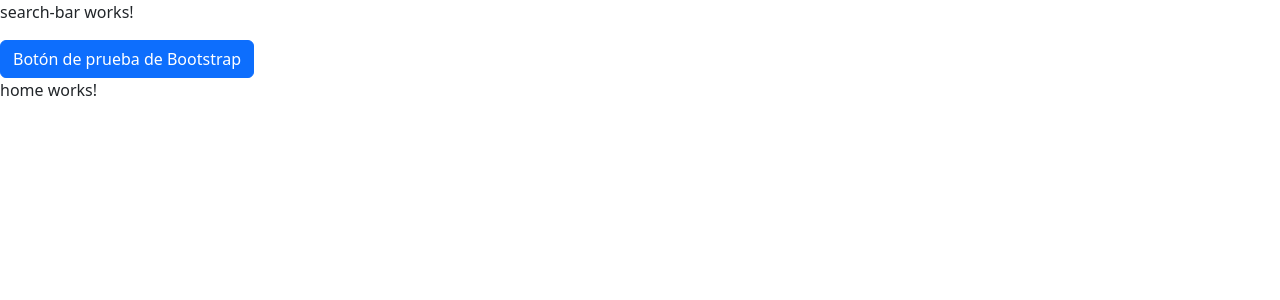
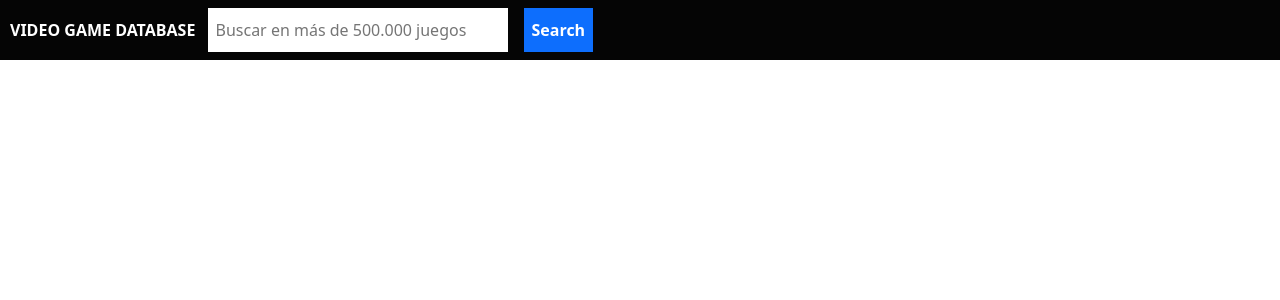
Before and after one commit to ferluchin/free-to-game-angular, an Angular app: page / in a window 1280 px wide. Shown: the top 300 px of the page. Built offline with nearby package versions, Linux system fonts and the light colour scheme.

Commit message:
updated search-bar.component

```diff
--- a/src/app/components/search-bar/search-bar.component.html
+++ b/src/app/components/search-bar/search-bar.component.html
@@ -1 +1,8 @@
-<p>search-bar works!</p>
+<div class="search-container d-flex align-items-center position-fixed w-100">
+  <form class="search-form w-100 mx-auto" #form="ngForm" (ngSubmit)="onSubmit(form)">
+    <span class="logo text-decoration-none fw-bold cursor-pointer" routerLink="/"> VIDEO GAME DATABASE </span>
+    <input class="search-input border-0 outline-0 px-2 mx-2" name="search" ngModel
+      placeholder="Buscar en más de 500.000 juegos" />
+    <button class="search-button border-0 outline-0 px-2 mx-2 fw-bold bg-primary text-white">Search</button>
+  </form>
+</div>
--- a/src/app/components/search-bar/search-bar.component.scss
+++ b/src/app/components/search-bar/search-bar.component.scss
@@ -0,0 +1,38 @@
+.search-container {
+  width: 100%;
+  height: 60px;
+  background-color: #050505;
+  z-index: 4;
+}
+
+.logo {
+  margin-left: 10px;
+  color: #fff;
+  font-weight: 700;
+  cursor: pointer;
+  text-decoration: none;
+}
+
+.search-input {
+  margin-left: 10px;
+  padding: 10px;
+  width: 300px;
+}
+
+.search-button {
+  border: none;
+  outline: none;
+  background: #3f51b5;
+  padding: 10px;
+  border-left: 1px solid rgba(0, 0, 0, 0.3);
+  color: #fff;
+  font-weight: 700;
+  transition-duration: 0.3s;
+  cursor: pointer;
+
+  &:hover {
+    color: #3f51b5;
+    background-color: #fff;
+    border: 1px solid #3f51b5;
+  }
+}
--- a/src/app/components/search-bar/search-bar.component.ts
+++ b/src/app/components/search-bar/search-bar.component.ts
@@ -1,10 +1,16 @@
-import { Component } from '@angular/core';
+import { Component, OnInit } from '@angular/core';
+import { NgForm } from '@angular/forms';
+import { Router } from '@angular/router';
 
 @Component({
   selector: 'app-search-bar',
   templateUrl: './search-bar.component.html',
-  styleUrls: ['./search-bar.component.scss']
+  styleUrls: ['./search-bar.component.scss'],
 })
-export class SearchBarComponent {
-
+export class SearchBarComponent implements OnInit {
+  constructor(private router: Router) {}
+  ngOnInit(): void {}
+  onSubmit(form: NgForm) {
+    this.router.navigate(['/search', form.value.search]);
+  }
 }
```
